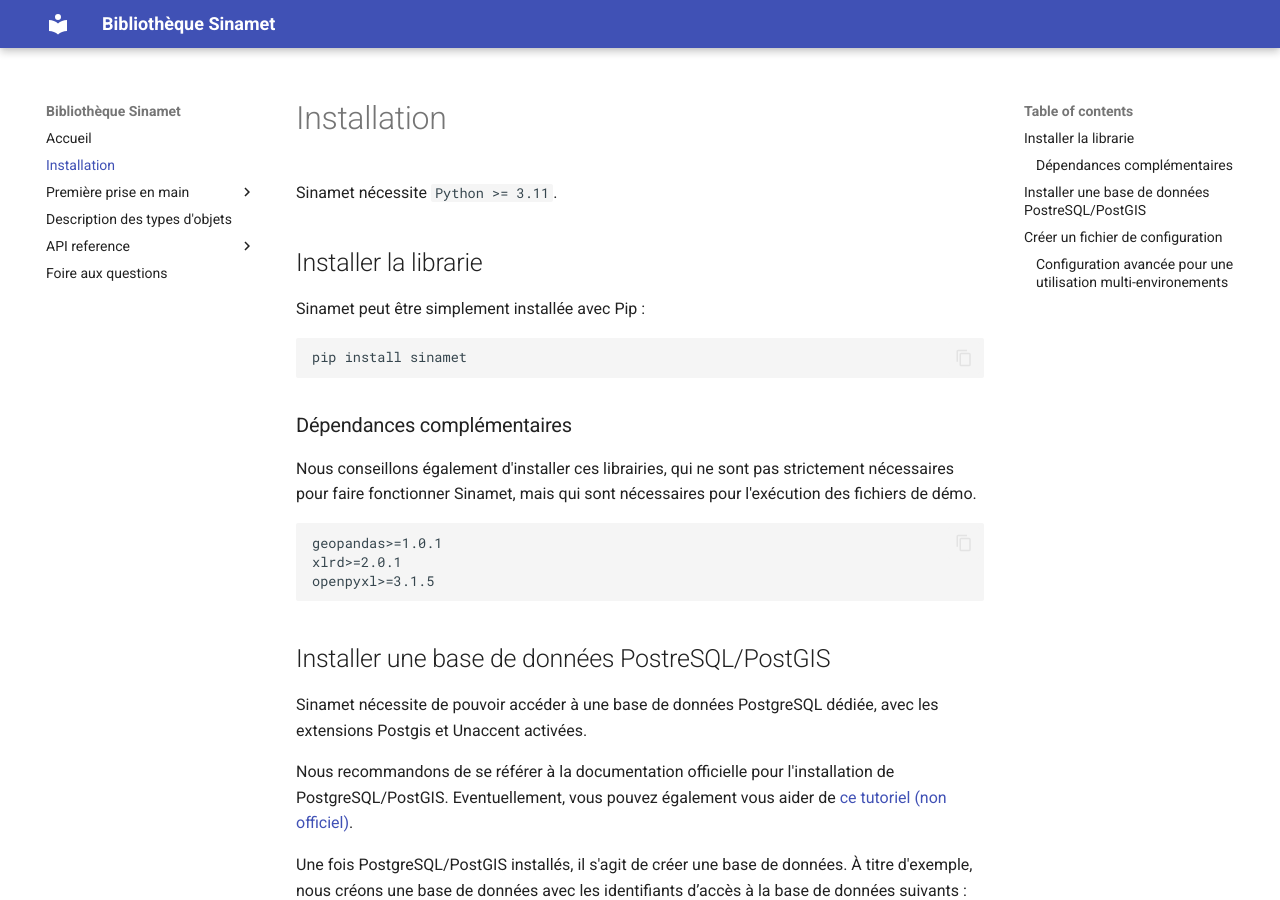
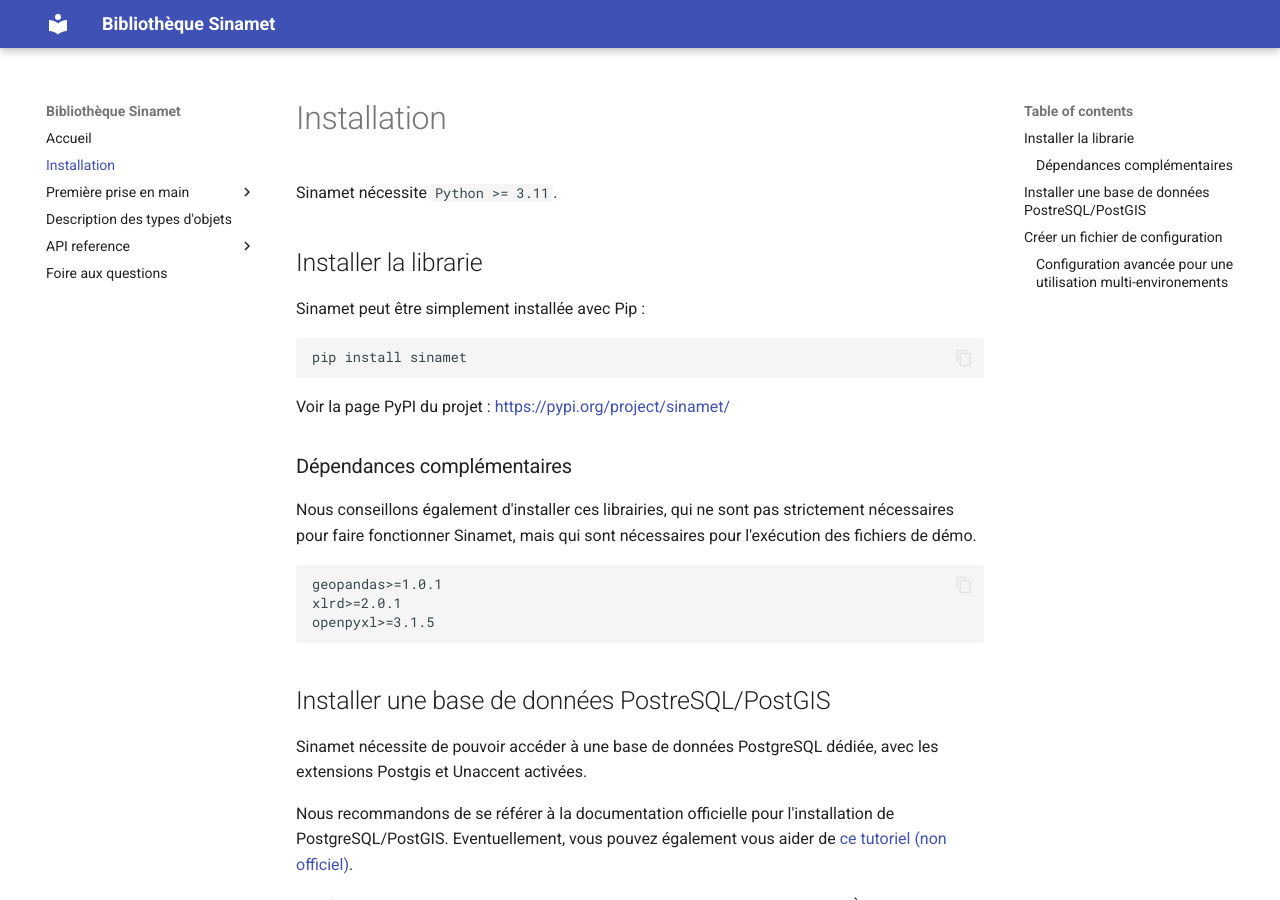
Before and after one commit to dynartIO/sinamet, an MkDocs documentation site: the page built from docs/installation.md, in a window 1280 px wide and 900 px high. Built offline with MkDocs 1.6.1 and Material for MkDocs 9.7.7, drawn with Linux system fonts in a browser that asks for light colours.

Commit message:
docs: add PyPI link in the installation page

```diff
--- a/docs/installation.md
+++ b/docs/installation.md
@@ -7,6 +7,8 @@
 Sinamet peut être simplement installée avec Pip :
 
     pip install sinamet
+
+Voir la page PyPI du projet : <https://pypi.org/project/sinamet/>
 
 ### Dépendances complémentaires
 
```
